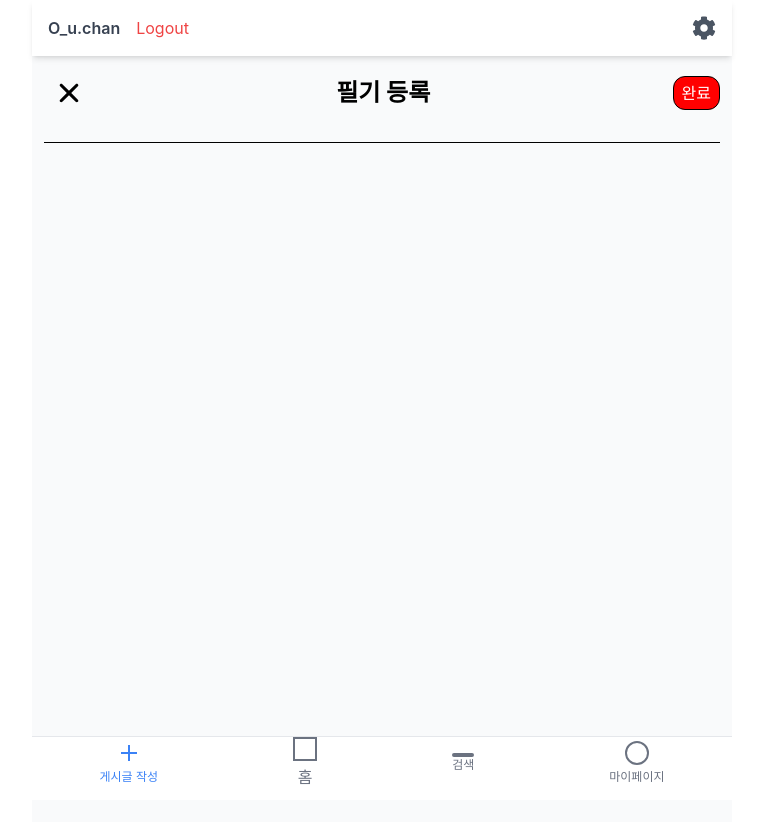
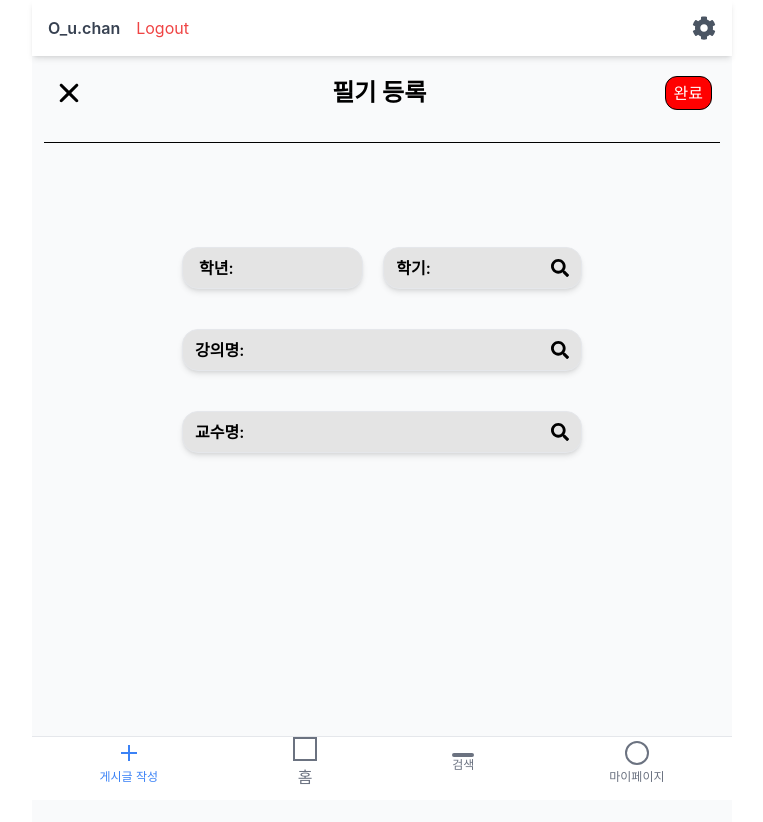
Before and after one commit to sogong24/front, a React (Create React App) app: page /post/create in a window 1280 px wide. Shown: the top 822 px of the page, without its empty margins (258-1021 px from the left). Built offline with nearby package versions, Linux system fonts and the light colour scheme.

Commit message:
Feat: Add FilterInputGroup
학년 및 학기, 강의명, 교수명을 입력하는 FilterInputGroup 추가. 디자인만 구현

```diff
--- a/src/components/common/SearchFrame.js
+++ b/src/components/common/SearchFrame.js
@@ -1,19 +1,19 @@
-import React from 'react';
-import SearchBar from '../search/SearchBar';
+import React from "react";
+import SearchBar from "../search/SearchBar";
 
 function SearchFrame() {
-    return (
-        <div className='fixed top-0 left-0 w-full h-full bg-gray-100 bg-poacity-75 flex justify-center items-center'>
-            <div className='bg-white p-4 rounded shadow-lg w-[600px]'>
-                <h2 className='text-lg font-bold mb-6'>검색</h2>
-                <div className='space-y-4'>
-                    <SearchBar searchType='semester' label='학년&학기' />
-                    <SearchBar searchType='course' label='강의명'/>
-                    <SearchBar searchType='professor' label='교수명'/>
-                </div>
-            </div>
+  return (
+    <div className="fixed top-0 left-0 w-full h-full bg-gray-100 bg-poacity-75 flex justify-center items-center">
+      <div className="bg-white p-4 rounded shadow-lg w-[600px]">
+        <h2 className="text-lg font-bold mb-6">검색</h2>
+        <div className="space-y-4">
+          <SearchBar searchType="semester" label="학년&학기" />
+          <SearchBar searchType="course" label="강의명" />
+          <SearchBar searchType="professor" label="교수명" />
         </div>
-    );
+      </div>
+    </div>
+  );
 }
 
 export default SearchFrame;
--- /dev/null
+++ b/src/components/postCreate/FilterInputGroup.js
@@ -0,0 +1,50 @@
+import { FaSearch } from "react-icons/fa";
+
+function FilterInputGroup() {
+  const completeClick = () => {};
+  // 완료 버튼을 눌렀을 때
+
+  return (
+    <div className="flex my-20 bg-transparent justify-center items-center">
+      <div className="w-[400px] bg-transparent rounded-xl  ">
+        <div className="space-y-10">
+          <div className="flex justify-between">
+            <div className="bg-search-filter-color rounded-2xl shadow-md border flex items-center mr-5">
+              <span className="pl-4 font-semibold flex-none">학년: </span>
+              <input
+                type="text"
+                className="pl-3 bg-transparent rounded-2xl h-10 w-full"
+              />
+            </div>
+            <div className="bg-search-filter-color rounded-2xl shadow-md border flex items-center">
+              <span className="pl-3 font-semibold flex-none">학기: </span>
+              <input
+                type="text"
+                className="pl-4 bg-transparent rounded-2xl h-10 w-full"
+              />
+              <FaSearch className="flex-none pr-3" size={30} />
+            </div>
+          </div>
+          <div className="bg-search-filter-color rounded-2xl shadow-md border flex items-center">
+            <span className="pl-3 flex-none font-semibold">강의명: </span>
+            <input
+              type="text"
+              className="pl-4 bg-transparent rounded-2xl h-10 w-full"
+            />
+            <FaSearch className="flex-none pr-3" size={30} />
+          </div>
+          <div className="bg-search-filter-color rounded-2xl shadow-md border flex items-center">
+            <span className="pl-3 flex-none font-semibold">교수명: </span>
+            <input
+              type="text"
+              className="pl-4 bg-transparent rounded-2xl h-10 w-full"
+            />
+            <FaSearch className="flex-none pr-3" size={30} />
+          </div>
+        </div>
+      </div>
+    </div>
+  );
+}
+
+export default FilterInputGroup;
--- a/src/components/postCreate/PostCreateTopbar.js
+++ b/src/components/postCreate/PostCreateTopbar.js
@@ -1,22 +1,24 @@
 import { IoIosClose } from "react-icons/io";
+import { useNavigate } from "react-router-dom";
 
 function PostCreateTopbar() {
+  const navigate = useNavigate();
+
   const clickComplete = () => {};
-
-  const clickClose = () => {};
+  const clickClose = () => {
+    navigate("/");
+  };
 
   return (
     <div className="flex flex-col">
       <div className="flex justify-between items-center">
         <IoIosClose className="cursor-pointer" size={50} onClick={clickClose} />
         <h1 className="text-2xl font-bold">필기 등록</h1>
-        <button>
-          <div
-            className="px-2 py-1 bg-button-red rounded-xl border border-black"
-            onClick={clickComplete}
-          >
-            <div className="text-white">완료</div>
-          </div>
+        <button
+          className="px-2 py-1 mr-2 bg-button-red rounded-xl border border-black"
+          onClick={clickComplete}
+        >
+          <div className="text-white">완료</div>
         </button>
       </div>
       <div className="border-b my-6 border-black"></div>
--- a/src/pages/PostCreatePage.js
+++ b/src/pages/PostCreatePage.js
@@ -1,8 +1,10 @@
+import FilterInputGroup from "../components/postCreate/FilterInputGroup";
 import PostCreateTopbar from "../components/postCreate/PostCreateTopbar";
 function PostCreatePage() {
   return (
     <div className="p-3">
       <PostCreateTopbar />
+      <FilterInputGroup />
     </div>
   );
 }
--- a/tailwind.config.js
+++ b/tailwind.config.js
@@ -5,6 +5,7 @@ module.exports = {
     extend: {
       colors: {
         "button-red": "#FF0000",
+        "search-filter-color": "#E4E4E4",
       },
     },
   },
```
Also changed, not shown: src/components/common/Layout.js (+11 -11 lines), src/components/common/Menubar.js (+20 -12 lines).
